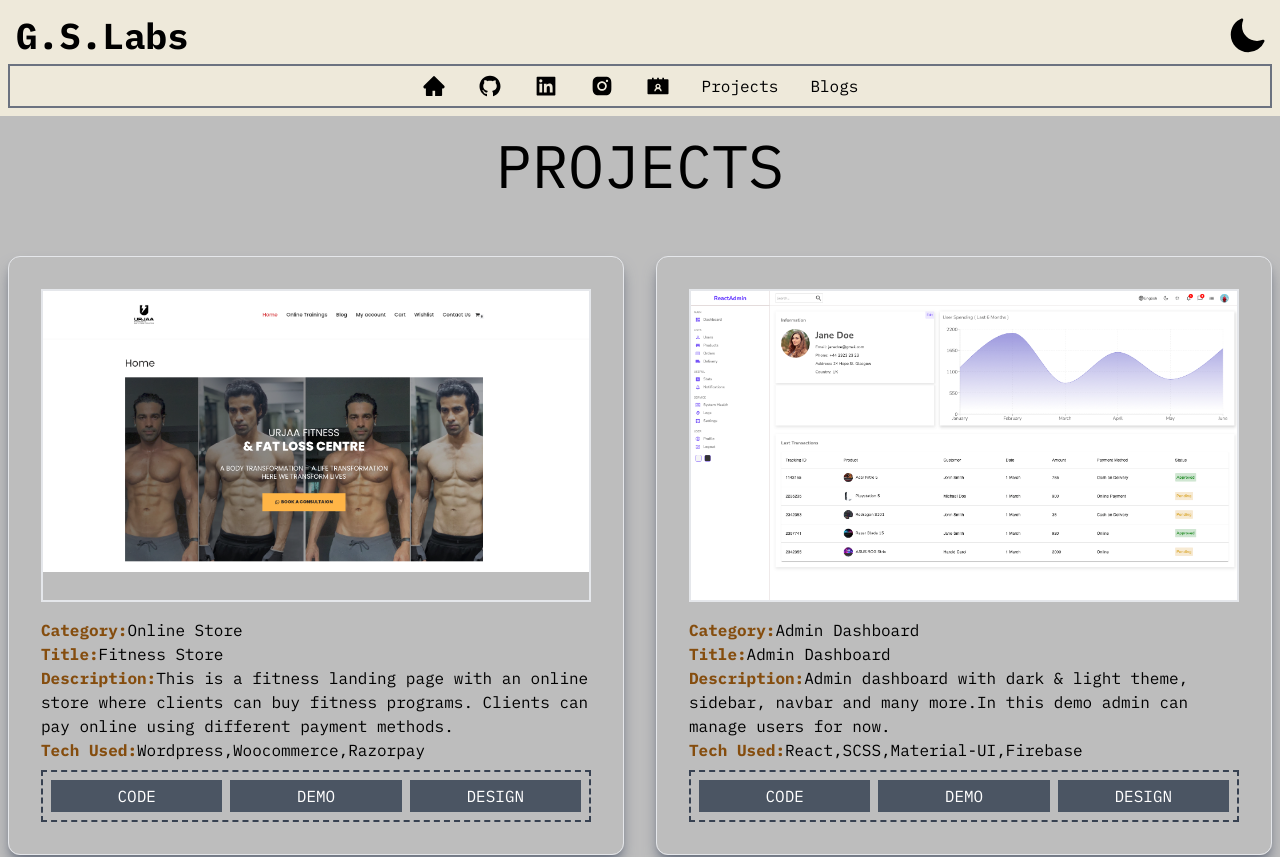
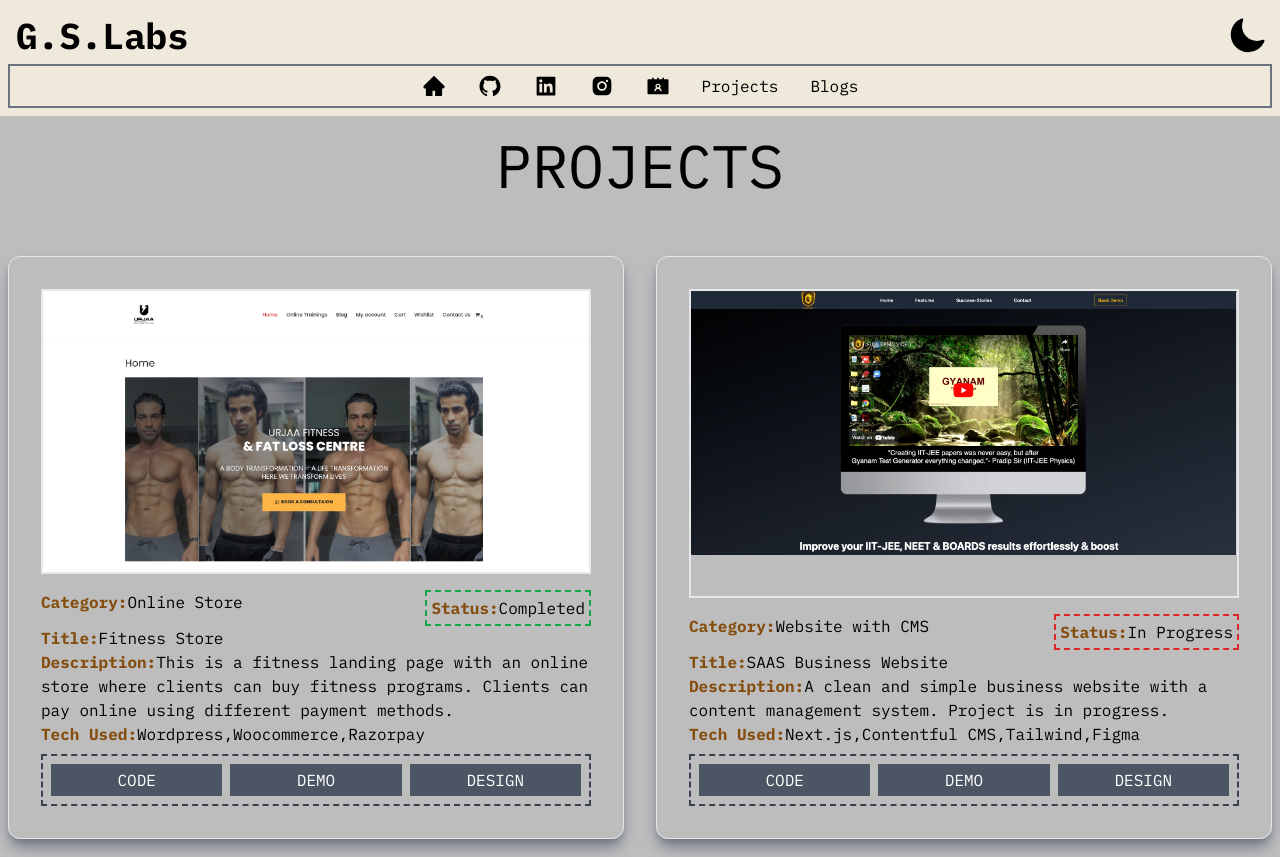
Before and after one commit to gunvant8008/dev-website-nextjs, a Next.js app: page /projects in a window 1280 px wide. Shown: the top 857 px of the page. Built offline with nearby package versions, Linux system fonts and the light colour scheme.

Commit message:
added gyanam project and project status

```diff
--- a/src/data/projectsData.js
+++ b/src/data/projectsData.js
@@ -9,20 +9,22 @@ const projectsData = [
     category: "Online Store",
     description:
       "This is a fitness landing page with an online store where clients can buy fitness programs. Clients can pay online using different payment methods.",
-    technologies: ["Wordpress", "Woocommerce", "Razorpay"]
+    technologies: ["Wordpress", "Woocommerce", "Razorpay"],
+    status: "Completed"
   },
   {
     id: 1,
-    image: "images/projectImages/01AdminDashboard.png",
-    title: "Admin Dashboard",
-    github: "https://github.com/gunvant8008/admin-dashboard-react",
-    demo: "https://admin-dashboard-react-ten.vercel.app",
+    image: "images/projectImages/01iGyanam.png",
+    title: "SAAS Business Website",
+    github: "https://github.com/gunvant8008/igyanam.com-nextjs-contentful",
+    demo: "https://igyanam.vercel.app",
     design:
-      "https://github.com/gunvant8008/admin-dashboard-react/blob/main/README.md",
-    category: "Admin Dashboard",
+      "https://github.com/gunvant8008/igyanam.com-nextjs-contentful/blob/main/README.md",
+    category: "Website with CMS",
     description:
-      "Admin dashboard with dark & light theme, sidebar, navbar and many more.In this demo admin can manage users for now.",
-    technologies: ["React", "SCSS", "Material-UI", "Firebase"]
+      "A clean and simple business website with a content management system. Project is in progress. ",
+    technologies: ["Next.js", "Contentful CMS", "Tailwind", "Figma"],
+    status: "In Progress"
   },
   {
     id: 2,
@@ -35,7 +37,8 @@ const projectsData = [
     category: "Blog",
     description:
       "Blazing fast static blog and personal website using markdown files and nextjs with dark & light theme.",
-    technologies: ["NextJS", "Tailwind"]
+    technologies: ["NextJS", "Tailwind"],
+    status: "Completed"
   },
   {
     id: 3,
@@ -48,7 +51,8 @@ const projectsData = [
     category: "Web App",
     description:
       "Get live cryptocurrencies prices, used coingecko api for live data.",
-    technologies: ["React", "Tailwind", "Coingecko-api"]
+    technologies: ["React", "Tailwind", "Coingecko-api"],
+    status: "Completed"
   },
   {
     id: 4,
@@ -60,7 +64,8 @@ const projectsData = [
       "https://github.com/gunvant8008/loan-calculator-react-tcss/blob/main/images/Loan%20Calculator-Page-1.drawio%20(1).png",
     category: "Web App",
     description: "Get instant loan details by interactive range selectors.",
-    technologies: ["React", "Tailwind"]
+    technologies: ["React", "Tailwind"],
+    status: "Completed"
   },
   {
     id: 5,
@@ -72,7 +77,8 @@ const projectsData = [
       "https://github.com/gunvant8008/countries-visual-data-react-tcss/blob/main/README.md",
     category: "Web App",
     description: "Countries data display app ",
-    technologies: ["React", "Tailwind", "Countries-api"]
+    technologies: ["React", "Tailwind", "Countries-api"],
+    status: "Completed"
   }
 ]
 
--- a/src/pages/projects.js
+++ b/src/pages/projects.js
@@ -10,12 +10,26 @@ function ProjectCard({ project }) {
         <img src={project.image} />
       </div>
       <div>
+        <div className="flex justify-between">
           <p>
             <span className="dark:text-yellow-500 font-bold text-yellow-800">
               Category:
             </span>
             {project.category}
           </p>
+          <p
+            className={`${
+              project.status === "Completed"
+                ? " border-2 border-dashed border-green-600 p-1"
+                : "border-2 border-dashed border-red-600 p-1"
+            }`}
+          >
+            <span className="dark:text-yellow-500 font-bold text-yellow-800">
+              Status:
+            </span>
+            {project.status}
+          </p>
+        </div>
         <h1>
           <span className="dark:text-yellow-500 font-bold text-yellow-800">
             Title:
```
Also changed, not shown: public/images/projectImages/01FitnessLandingPage.png (deleted), public/images/projectImages/01iGyanam.png (added). Lines whose indentation alone changed are shown as unchanged.
